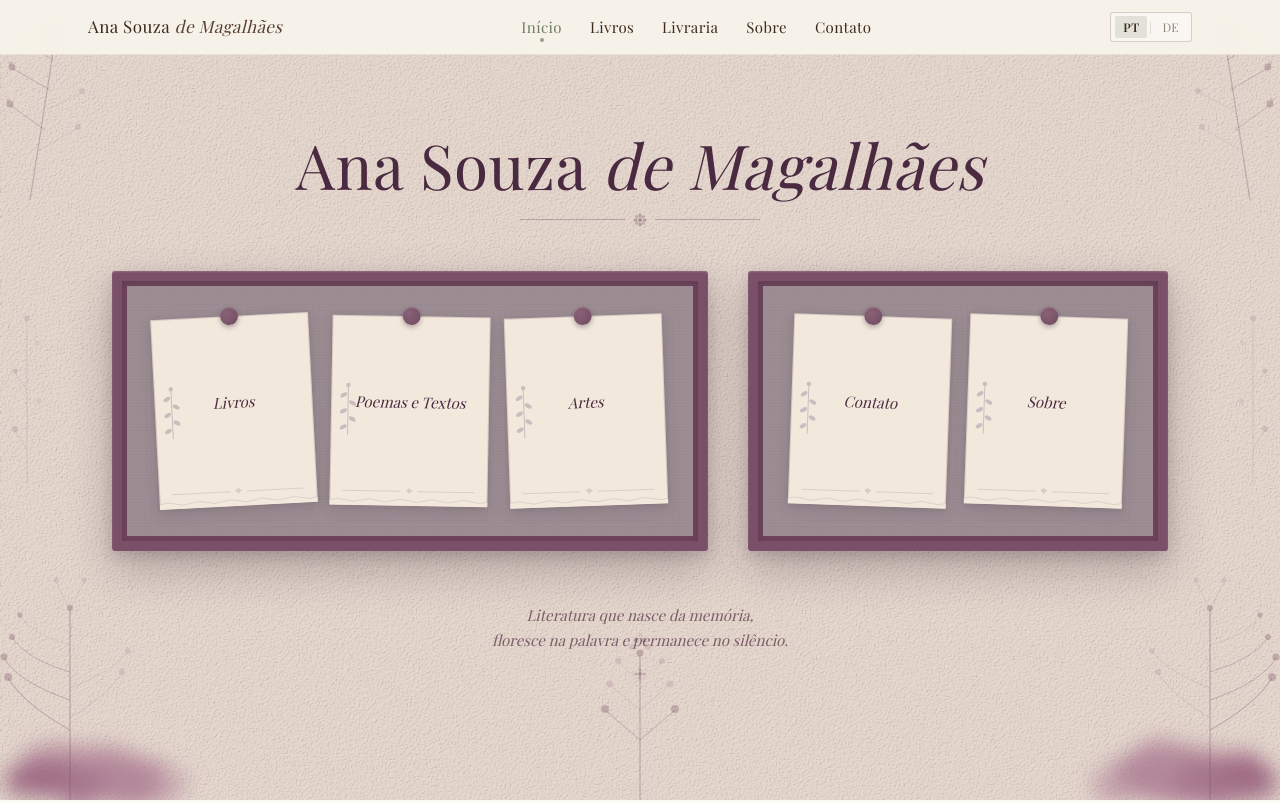
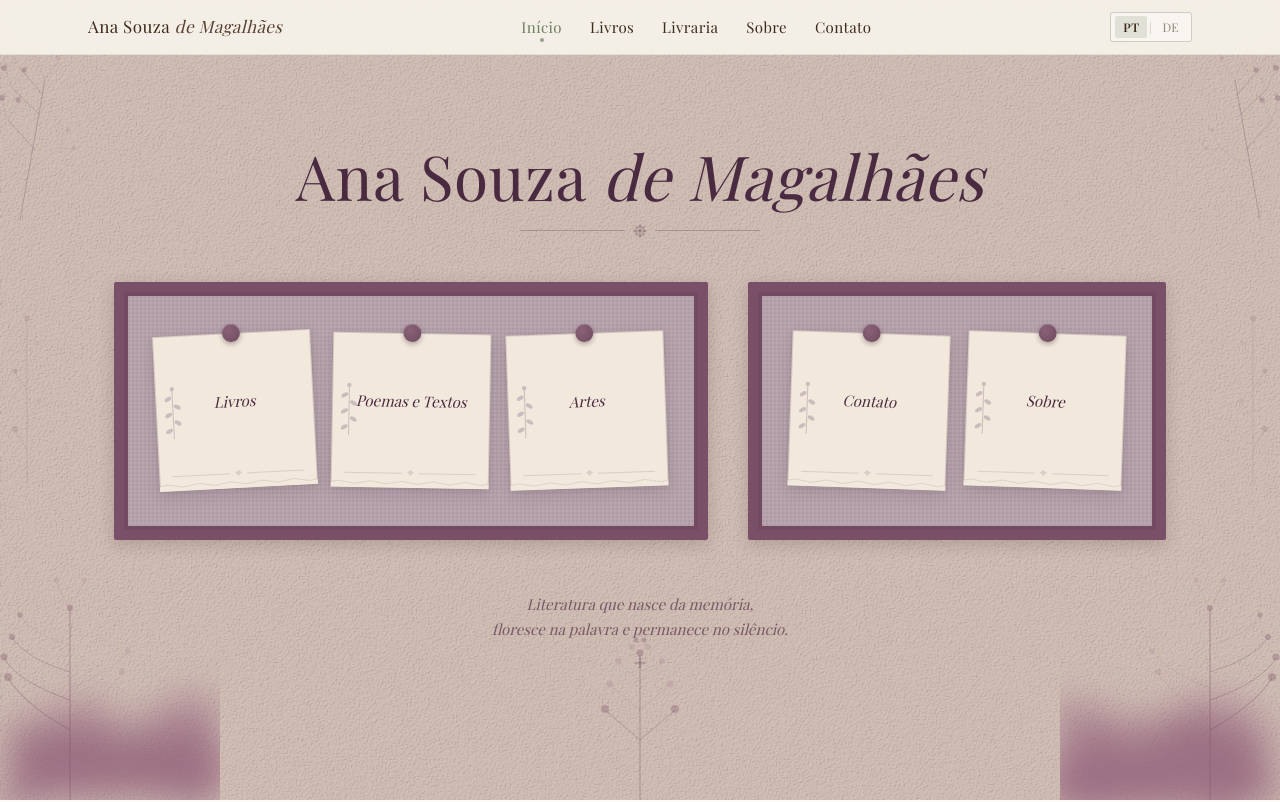
Before and after one commit to hallobyerokrat/ana-souza-website, a Next.js app: page / in a window 1280 px wide. Shown: the top 802 px of the page. Built offline with nearby package versions, Linux system fonts and the light colour scheme.

Commit message:
feat: implement HeroSection component with custom botanical SVG illustrations and background styling

```diff
--- a/src/app/globals.css
+++ b/src/app/globals.css
@@ -33,7 +33,7 @@ html {
 }
 
 body {
-  background-color: #ede0d8;
+  background-color: #d8cac4;
   color: #4a2e44;
   font-family: var(--font-inter), 'Inter', sans-serif;
   overflow-x: hidden;
@@ -41,7 +41,7 @@ body {
 
 /* ---- Dense botanical wallpaper ---- */
 .wallpaper-botanical-dense {
-  background-color: #e8d8d4;
+  background-color: #d8cac4;
   background-image:
     url("/botanical-1.svg"),
     url("/botanical-2.svg");
--- a/src/components/HeroSection.tsx
+++ b/src/components/HeroSection.tsx
@@ -4,7 +4,7 @@ import { useT } from "@/lib/i18n";
 
 // ─── Farb-Konstanten ────────────────────────────────────────────────
 const C = {
-  bg: "#ede5df",
+  bg: "#d8cac4",
   frameOuter: "#7a5068",
   frameFace: "#bfadb5",
   notePaper: "#f2e8dc",
@@ -18,88 +18,82 @@ const C = {
 
 // ─── Botanische SVGs ─────────────────────────────────────────────────
 
-/** Schlanker Zweig oben-links */
+/** Gypsophila-Zweig oben-links */
 function BotanicTopLeft() {
+  const s = C.botanicCorner;
+  const sl = C.botanicCornerLight;
   return (
-    <svg
-      aria-hidden
-      width="140"
-      height="200"
-      viewBox="0 0 140 200"
-      fill="none"
-      style={{ position: "absolute", top: 0, left: 0, pointerEvents: "none" }}
-    >
+    <svg aria-hidden width="120" height="220" viewBox="0 0 120 220" fill="none"
+      style={{ position: "absolute", top: 0, left: 0, pointerEvents: "none" }}>
       {/* Hauptstamm */}
-      <line x1="30" y1="200" x2="55" y2="40" stroke={C.botanicCorner} strokeWidth="1.2" />
-      {/* Seitenzweige links */}
-      <line x1="45" y1="130" x2="10" y2="105" stroke={C.botanicCorner} strokeWidth="0.9" />
-      <line x1="50" y1="90" x2="12" y2="68" stroke={C.botanicCorner} strokeWidth="0.9" />
-      <line x1="53" y1="60" x2="22" y2="42" stroke={C.botanicCorner} strokeWidth="0.8" />
-      {/* Seitenzweige rechts */}
-      <line x1="40" y1="150" x2="78" y2="128" stroke={C.botanicCornerLight} strokeWidth="0.8" />
-      <line x1="47" y1="110" x2="82" y2="92" stroke={C.botanicCornerLight} strokeWidth="0.8" />
-      {/* Kleine Blütenkreise */}
-      <circle cx="10" cy="104" r="3.5" fill={C.botanicCorner} />
-      <circle cx="8" cy="100" r="2" fill={C.botanicCornerLight} />
-      <circle cx="12" cy="67" r="3.5" fill={C.botanicCorner} />
-      <circle cx="10" cy="63" r="2" fill={C.botanicCornerLight} />
-      <circle cx="22" cy="41" r="3" fill={C.botanicCorner} />
-      <circle cx="78" cy="127" r="3" fill={C.botanicCornerLight} />
-      <circle cx="82" cy="91" r="3" fill={C.botanicCornerLight} />
-      {/* Beeren-Cluster oben */}
-      <circle cx="55" cy="38" r="2.8" fill={C.botanicCorner} />
-      <circle cx="60" cy="32" r="2.2" fill={C.botanicCornerLight} />
-      <circle cx="50" cy="30" r="2.5" fill={C.botanicCorner} />
-      <circle cx="64" cy="38" r="1.8" fill={C.botanicCornerLight} />
-      <circle cx="46" cy="36" r="1.8" fill={C.botanicCorner} />
-      {/* Kleiner Zweig ganz oben */}
-      <line x1="55" y1="40" x2="68" y2="20" stroke={C.botanicCornerLight} strokeWidth="0.7" />
-      <line x1="55" y1="40" x2="40" y2="18" stroke={C.botanicCornerLight} strokeWidth="0.7" />
-      <circle cx="68" cy="18" r="2" fill={C.botanicCornerLight} />
-      <circle cx="40" cy="17" r="2" fill={C.botanicCornerLight} />
+      <line x1="20" y1="220" x2="45" y2="80" stroke={s} strokeWidth="1.0" />
+      {/* Ast 1 */}
+      <line x1="35" y1="150" x2="8" y2="120" stroke={s} strokeWidth="0.8" />
+      <line x1="8" y1="120" x2="2" y2="100" stroke={sl} strokeWidth="0.7" />
+      <line x1="8" y1="120" x2="18" y2="102" stroke={sl} strokeWidth="0.7" />
+      <circle cx="2" cy="98" r="2.8" fill={s} /><circle cx="4" cy="95" r="1.8" fill={sl} />
+      <circle cx="18" cy="100" r="2.5" fill={s} /><circle cx="20" cy="97" r="1.6" fill={sl} />
+      {/* Ast 2 */}
+      <line x1="40" y1="115" x2="12" y2="88" stroke={s} strokeWidth="0.8" />
+      <line x1="12" y1="88" x2="5" y2="70" stroke={sl} strokeWidth="0.7" />
+      <line x1="12" y1="88" x2="24" y2="72" stroke={sl} strokeWidth="0.7" />
+      <circle cx="4" cy="68" r="2.8" fill={s} /><circle cx="6" cy="65" r="1.8" fill={sl} />
+      <circle cx="24" cy="70" r="2.5" fill={s} /><circle cx="26" cy="67" r="1.6" fill={sl} />
+      {/* Ast 3 */}
+      <line x1="43" y1="95" x2="20" y2="68" stroke={s} strokeWidth="0.8" />
+      <line x1="20" y1="68" x2="10" y2="50" stroke={sl} strokeWidth="0.7" />
+      <line x1="20" y1="68" x2="32" y2="52" stroke={sl} strokeWidth="0.7" />
+      <circle cx="9" cy="48" r="2.5" fill={s} /><circle cx="11" cy="45" r="1.6" fill={sl} />
+      <circle cx="32" cy="50" r="2.5" fill={s} /><circle cx="34" cy="47" r="1.6" fill={sl} />
+      {/* Spitze */}
+      <line x1="45" y1="80" x2="35" y2="55" stroke={sl} strokeWidth="0.7" />
+      <line x1="45" y1="80" x2="58" y2="60" stroke={sl} strokeWidth="0.7" />
+      <circle cx="34" cy="53" r="2.2" fill={sl} /><circle cx="36" cy="50" r="1.4" fill={sl} />
+      <circle cx="58" cy="58" r="2.2" fill={sl} /><circle cx="60" cy="55" r="1.4" fill={sl} />
+      {/* Rechte Aste */}
+      <line x1="30" y1="170" x2="60" y2="148" stroke={sl} strokeWidth="0.7" />
+      <line x1="60" y1="148" x2="68" y2="132" stroke={sl} strokeWidth="0.6" />
+      <line x1="60" y1="148" x2="74" y2="150" stroke={sl} strokeWidth="0.6" />
+      <circle cx="68" cy="130" r="2.2" fill={sl} /><circle cx="74" cy="148" r="2.0" fill={sl} />
     </svg>
   );
 }
 
-/** Gespiegelter Zweig oben-rechts */
+/** Gypsophila-Zweig oben-rechts (gespiegelt) */
 function BotanicTopRight() {
   return (
-    <svg
-      aria-hidden
-      width="140"
-      height="200"
-      viewBox="0 0 140 200"
-      fill="none"
-      style={{
-        position: "absolute",
-        top: 0,
-        right: 0,
-        pointerEvents: "none",
-        transform: "scaleX(-1)",
-      }}
-    >
-      <line x1="30" y1="200" x2="55" y2="40" stroke={C.botanicCorner} strokeWidth="1.2" />
-      <line x1="45" y1="130" x2="10" y2="105" stroke={C.botanicCorner} strokeWidth="0.9" />
-      <line x1="50" y1="90" x2="12" y2="68" stroke={C.botanicCorner} strokeWidth="0.9" />
-      <line x1="53" y1="60" x2="22" y2="42" stroke={C.botanicCorner} strokeWidth="0.8" />
-      <line x1="40" y1="150" x2="78" y2="128" stroke={C.botanicCornerLight} strokeWidth="0.8" />
-      <line x1="47" y1="110" x2="82" y2="92" stroke={C.botanicCornerLight} strokeWidth="0.8" />
-      <circle cx="10" cy="104" r="3.5" fill={C.botanicCorner} />
-      <circle cx="8" cy="100" r="2" fill={C.botanicCornerLight} />
-      <circle cx="12" cy="67" r="3.5" fill={C.botanicCorner} />
-      <circle cx="10" cy="63" r="2" fill={C.botanicCornerLight} />
-      <circle cx="22" cy="41" r="3" fill={C.botanicCorner} />
-      <circle cx="78" cy="127" r="3" fill={C.botanicCornerLight} />
-      <circle cx="82" cy="91" r="3" fill={C.botanicCornerLight} />
-      <circle cx="55" cy="38" r="2.8" fill={C.botanicCorner} />
-      <circle cx="60" cy="32" r="2.2" fill={C.botanicCornerLight} />
-      <circle cx="50" cy="30" r="2.5" fill={C.botanicCorner} />
-      <circle cx="64" cy="38" r="1.8" fill={C.botanicCornerLight} />
-      <circle cx="46" cy="36" r="1.8" fill={C.botanicCorner} />
-      <line x1="55" y1="40" x2="68" y2="20" stroke={C.botanicCornerLight} strokeWidth="0.7" />
-      <line x1="55" y1="40" x2="40" y2="18" stroke={C.botanicCornerLight} strokeWidth="0.7" />
-      <circle cx="68" cy="18" r="2" fill={C.botanicCornerLight} />
-      <circle cx="40" cy="17" r="2" fill={C.botanicCornerLight} />
+    <svg aria-hidden width="120" height="220" viewBox="0 0 120 220" fill="none"
+      style={{ position: "absolute", top: 0, right: 0, pointerEvents: "none", transform: "scaleX(-1)" }}>
+      {/* identisch mit TopLeft — gespiegelt via CSS */}
+      {(() => {
+        const s = C.botanicCorner; const sl = C.botanicCornerLight;
+        return (<>
+          <line x1="20" y1="220" x2="45" y2="80" stroke={s} strokeWidth="1.0" />
+          <line x1="35" y1="150" x2="8" y2="120" stroke={s} strokeWidth="0.8" />
+          <line x1="8" y1="120" x2="2" y2="100" stroke={sl} strokeWidth="0.7" />
+          <line x1="8" y1="120" x2="18" y2="102" stroke={sl} strokeWidth="0.7" />
+          <circle cx="2" cy="98" r="2.8" fill={s} /><circle cx="4" cy="95" r="1.8" fill={sl} />
+          <circle cx="18" cy="100" r="2.5" fill={s} /><circle cx="20" cy="97" r="1.6" fill={sl} />
+          <line x1="40" y1="115" x2="12" y2="88" stroke={s} strokeWidth="0.8" />
+          <line x1="12" y1="88" x2="5" y2="70" stroke={sl} strokeWidth="0.7" />
+          <line x1="12" y1="88" x2="24" y2="72" stroke={sl} strokeWidth="0.7" />
+          <circle cx="4" cy="68" r="2.8" fill={s} /><circle cx="6" cy="65" r="1.8" fill={sl} />
+          <circle cx="24" cy="70" r="2.5" fill={s} /><circle cx="26" cy="67" r="1.6" fill={sl} />
+          <line x1="43" y1="95" x2="20" y2="68" stroke={s} strokeWidth="0.8" />
+          <line x1="20" y1="68" x2="10" y2="50" stroke={sl} strokeWidth="0.7" />
+          <line x1="20" y1="68" x2="32" y2="52" stroke={sl} strokeWidth="0.7" />
+          <circle cx="9" cy="48" r="2.5" fill={s} /><circle cx="11" cy="45" r="1.6" fill={sl} />
+          <circle cx="32" cy="50" r="2.5" fill={s} /><circle cx="34" cy="47" r="1.6" fill={sl} />
+          <line x1="45" y1="80" x2="35" y2="55" stroke={sl} strokeWidth="0.7" />
+          <line x1="45" y1="80" x2="58" y2="60" stroke={sl} strokeWidth="0.7" />
+          <circle cx="34" cy="53" r="2.2" fill={sl} /><circle cx="36" cy="50" r="1.4" fill={sl} />
+          <circle cx="58" cy="58" r="2.2" fill={sl} /><circle cx="60" cy="55" r="1.4" fill={sl} />
+          <line x1="30" y1="170" x2="60" y2="148" stroke={sl} strokeWidth="0.7" />
+          <line x1="60" y1="148" x2="68" y2="132" stroke={sl} strokeWidth="0.6" />
+          <line x1="60" y1="148" x2="74" y2="150" stroke={sl} strokeWidth="0.6" />
+          <circle cx="68" cy="130" r="2.2" fill={sl} /><circle cx="74" cy="148" r="2.0" fill={sl} />
+        </>);
+      })()}
     </svg>
   );
 }
@@ -116,19 +110,18 @@ function BotanicBottomLeft() {
       style={{ position: "absolute", bottom: 0, left: 0, pointerEvents: "none" }}
     >
       <defs>
-        <filter id="wc-left" x="-60%" y="-40%" width="220%" height="200%">
-          <feTurbulence type="turbulence" baseFrequency="0.012 0.018" numOctaves="3" seed="3" result="turb" />
-          <feDisplacementMap in="SourceGraphic" in2="turb" scale="28" xChannelSelector="R" yChannelSelector="G" result="displaced" />
-          <feGaussianBlur in="displaced" stdDeviation="10" />
+        <filter id="wc-left" x="-30%" y="-30%" width="160%" height="160%">
+          <feTurbulence type="turbulence" baseFrequency="0.008 0.012" numOctaves="4" seed="2" result="turb" />
+          <feDisplacementMap in="SourceGraphic" in2="turb" scale="45" xChannelSelector="R" yChannelSelector="G" result="displaced" />
+          <feGaussianBlur in="displaced" stdDeviation="18" />
         </filter>
       </defs>
-      {/* Watercolor-Wash — organische Blobs */}
+      {/* Große Watercolor-Wolken unten-links */}
       <g filter="url(#wc-left)">
-        <ellipse cx="80" cy="248" rx="75" ry="32" fill="rgba(155,95,128,0.5)" />
-        <ellipse cx="45" cy="258" rx="52" ry="24" fill="rgba(135,80,112,0.45)" />
-        <ellipse cx="125" cy="254" rx="60" ry="22" fill="rgba(168,115,142,0.38)" />
-        <ellipse cx="30" cy="252" rx="38" ry="18" fill="rgba(148,90,120,0.42)" />
-        <ellipse cx="100" cy="264" rx="70" ry="16" fill="rgba(175,128,150,0.32)" />
+        <path d="M0,200 Q40,170 90,185 Q140,195 170,175 Q200,160 220,180 L220,280 L0,280 Z" fill="rgba(148,95,125,0.55)" />
+        <path d="M0,220 Q50,195 110,210 Q160,220 200,205 L220,280 L0,280 Z" fill="rgba(130,80,108,0.45)" />
+        <path d="M0,240 Q60,225 130,235 Q175,240 220,228 L220,280 L0,280 Z" fill="rgba(165,118,142,0.38)" />
+        <path d="M0,255 Q80,245 150,252 Q185,255 220,248 L220,280 L0,280 Z" fill="rgba(155,105,132,0.32)" />
       </g>
       {/* Stamm */}
       <line x1="70" y1="280" x2="70" y2="90" stroke={C.botanicCorner} strokeWidth="1.4" />
@@ -169,18 +162,18 @@ function BotanicBottomRight() {
       style={{ position: "absolute", bottom: 0, right: 0, pointerEvents: "none", transform: "scaleX(-1)" }}
     >
       <defs>
-        <filter id="wc-right" x="-60%" y="-40%" width="220%" height="200%">
-          <feTurbulence type="turbulence" baseFrequency="0.012 0.018" numOctaves="3" seed="7" result="turb" />
-          <feDisplacementMap in="SourceGraphic" in2="turb" scale="28" xChannelSelector="R" yChannelSelector="G" result="displaced" />
-          <feGaussianBlur in="displaced" stdDeviation="10" />
+        <filter id="wc-right" x="-30%" y="-30%" width="160%" height="160%">
+          <feTurbulence type="turbulence" baseFrequency="0.008 0.012" numOctaves="4" seed="9" result="turb" />
+          <feDisplacementMap in="SourceGraphic" in2="turb" scale="45" xChannelSelector="R" yChannelSelector="G" result="displaced" />
+          <feGaussianBlur in="displaced" stdDeviation="18" />
         </filter>
       </defs>
+      {/* Große Watercolor-Wolken unten-rechts (gespiegelt) */}
       <g filter="url(#wc-right)">
-        <ellipse cx="80" cy="248" rx="75" ry="32" fill="rgba(155,95,128,0.5)" />
-        <ellipse cx="45" cy="258" rx="52" ry="24" fill="rgba(135,80,112,0.45)" />
-        <ellipse cx="125" cy="254" rx="60" ry="22" fill="rgba(168,115,142,0.38)" />
-        <ellipse cx="30" cy="252" rx="38" ry="18" fill="rgba(148,90,120,0.42)" />
-        <ellipse cx="100" cy="264" rx="70" ry="16" fill="rgba(175,128,150,0.32)" />
+        <path d="M0,200 Q40,170 90,185 Q140,195 170,175 Q200,160 220,180 L220,280 L0,280 Z" fill="rgba(148,95,125,0.55)" />
+        <path d="M0,220 Q50,195 110,210 Q160,220 200,205 L220,280 L0,280 Z" fill="rgba(130,80,108,0.45)" />
+        <path d="M0,240 Q60,225 130,235 Q175,240 220,228 L220,280 L0,280 Z" fill="rgba(165,118,142,0.38)" />
+        <path d="M0,255 Q80,245 150,252 Q185,255 220,248 L220,280 L0,280 Z" fill="rgba(155,105,132,0.32)" />
       </g>
       <line x1="70" y1="280" x2="70" y2="90" stroke={C.botanicCorner} strokeWidth="1.4" />
       <path d="M70 210 Q25 185 8 158" stroke={C.botanicCorner} strokeWidth="1.1" fill="none" />
@@ -461,7 +454,7 @@ function FramedNote({
   label,
   rotate = -2,
   width = 158,
-  noteHeight = 190,
+  noteHeight = 155,
 }: {
   href: string;
   label: string;
@@ -531,17 +524,16 @@ function SideFrame({ children }: { children: React.ReactNode }) {
       style={{
         padding: 10,
         background: C.frameOuter,
-        boxShadow:
-          "0 18px 44px rgba(40,20,35,0.26), 0 5px 14px rgba(40,20,35,0.14), inset 0 1px 2px rgba(200,170,185,0.35)",
-        borderRadius: 3,
+        boxShadow: "0 4px 16px rgba(40,20,35,0.18)",
+        borderRadius: 2,
       }}
     >
       {/* Innere Rahmenlinie */}
       <div
         style={{
-          padding: 5,
-          background: "rgba(90,50,70,0.35)",
-          boxShadow: "inset 0 2px 8px rgba(40,20,35,0.2)",
+          padding: 4,
+          background: "rgba(90,50,70,0.2)",
+          boxShadow: "none",
         }}
       >
         {/* Cork-Flache mit SVG-Leinwand-Textur */}
@@ -559,31 +551,27 @@ function SideFrame({ children }: { children: React.ReactNode }) {
             overflow: "hidden",
           }}
         >
-          {/* SVG Leinwand-Muster Overlay */}
+          {/* SVG Jute/Burlap Leinwand-Textur */}
           <svg
             aria-hidden
             style={{ position: "absolute", inset: 0, width: "100%", height: "100%", pointerEvents: "none" }}
             preserveAspectRatio="xMidYMid slice"
           >
             <defs>
-              <filter id="linen-noise" x="0%" y="0%" width="100%" height="100%">
-                <feTurbulence type="turbulence" baseFrequency="0.65 0.35" numOctaves="3" seed="5" result="noise" />
-                <feColorMatrix type="saturate" values="0" in="noise" result="grayNoise" />
-                <feBlend in="SourceGraphic" in2="grayNoise" mode="multiply" result="blended" />
-                <feComponentTransfer in="blended">
-                  <feFuncA type="linear" slope="0.18" />
-                </feComponentTransfer>
-              </filter>
-              <pattern id="weave" x="0" y="0" width="6" height="6" patternUnits="userSpaceOnUse">
-                <rect width="6" height="6" fill="none" />
-                <line x1="0" y1="0" x2="6" y2="0" stroke="rgba(70,40,60,0.09)" strokeWidth="0.8" />
-                <line x1="0" y1="3" x2="6" y2="3" stroke="rgba(70,40,60,0.06)" strokeWidth="0.5" />
-                <line x1="0" y1="0" x2="0" y2="6" stroke="rgba(70,40,60,0.09)" strokeWidth="0.8" />
-                <line x1="3" y1="0" x2="3" y2="6" stroke="rgba(70,40,60,0.06)" strokeWidth="0.5" />
+              <pattern id="burlap" x="0" y="0" width="8" height="8" patternUnits="userSpaceOnUse" patternTransform="rotate(0)">
+                {/* Horizontale Fäden */}
+                <line x1="0" y1="1" x2="8" y2="1" stroke="rgba(80,50,68,0.13)" strokeWidth="1.2" />
+                <line x1="0" y1="3" x2="8" y2="3" stroke="rgba(80,50,68,0.08)" strokeWidth="0.7" />
+                <line x1="0" y1="5" x2="8" y2="5" stroke="rgba(80,50,68,0.13)" strokeWidth="1.2" />
+                <line x1="0" y1="7" x2="8" y2="7" stroke="rgba(80,50,68,0.08)" strokeWidth="0.7" />
+                {/* Vertikale Fäden */}
+                <line x1="1" y1="0" x2="1" y2="8" stroke="rgba(80,50,68,0.13)" strokeWidth="1.2" />
+                <line x1="3" y1="0" x2="3" y2="8" stroke="rgba(80,50,68,0.08)" strokeWidth="0.7" />
+                <line x1="5" y1="0" x2="5" y2="8" stroke="rgba(80,50,68,0.13)" strokeWidth="1.2" />
+                <line x1="7" y1="0" x2="7" y2="8" stroke="rgba(80,50,68,0.08)" strokeWidth="0.7" />
               </pattern>
             </defs>
-            <rect width="100%" height="100%" fill="url(#weave)" />
-            <rect width="100%" height="100%" filter="url(#linen-noise)" />
+            <rect width="100%" height="100%" fill="url(#burlap)" />
           </svg>
           {children}
         </div>
```
